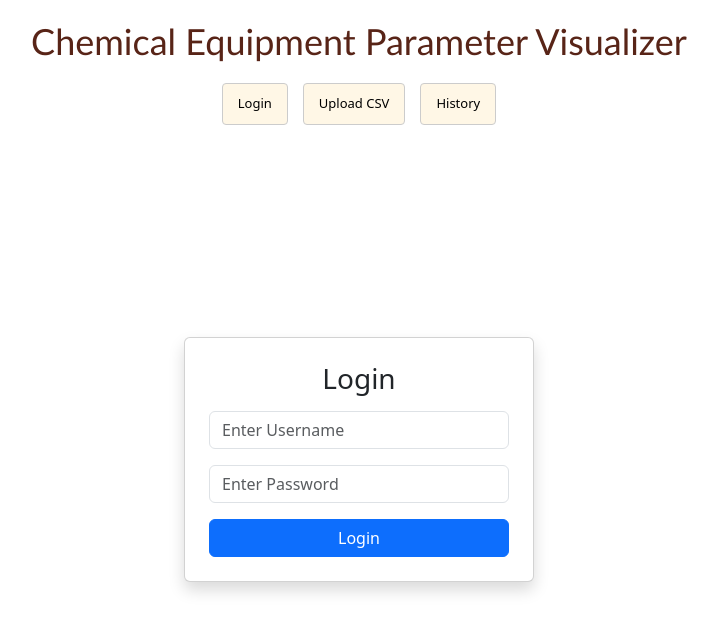
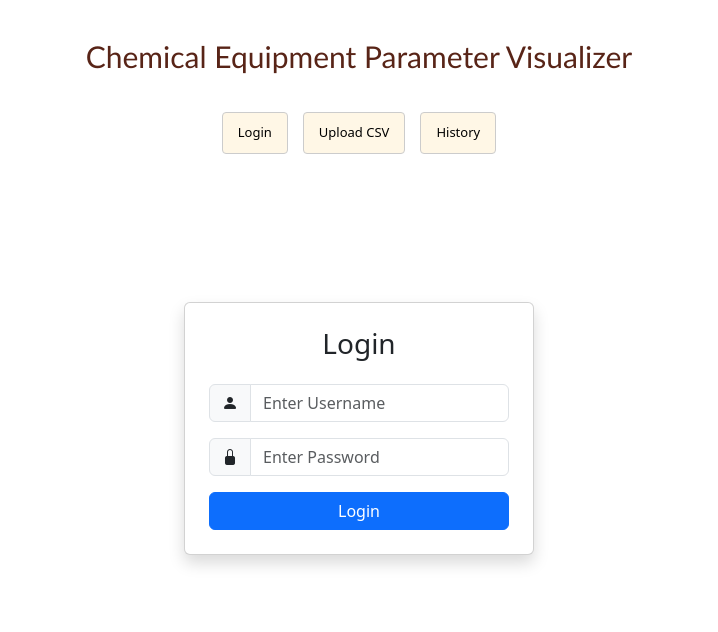
Before and after one commit to SanKrishnan/Chemical-Equipment-Parameter-Visualizer, a React (Create React App) app in the folder frontend/: page / in a window 1280 px wide. Shown: the top 632 px of the page, without its empty margins (281-999 px from the left). Built offline with nearby package versions, Linux system fonts and the light colour scheme.

Commit message:
update code

```diff
--- a/frontend/package.json
+++ b/frontend/package.json
@@ -9,6 +9,7 @@
     "@testing-library/user-event": "^13.5.0",
     "axios": "^1.13.3",
     "bootstrap": "^5.3.8",
+    "bootstrap-icons": "^1.13.1",
     "chart.js": "^4.5.1",
     "react": "^19.2.4",
     "react-chartjs-2": "^5.3.1",
--- a/frontend/src/App.css
+++ b/frontend/src/App.css
@@ -1,13 +1,15 @@
 .App {
   text-align: center;
 }
-
+/* Login */
 .title {
   text-align: center;
+  padding: 18px;
   margin-top: 20px;
   margin-bottom: 15px;
-  font-size: 36px;
+  font-size: 30px;
   color: #582417;
+
   font-family: 'Trebuchet MS', Arial, sans-serif;
 }
 
@@ -67,22 +69,40 @@
     transform: rotate(360deg);
   }
 }
-
+/* CSVUploads file */
 .upload_title{
     text-align: center;
     margin-top: 15px;
     margin-bottom: 20px;
-    font-size: 34px;
+    font-size: 30px;
     color: #582417;
     font-family: 'Trebuchet MS', Arial, sans-serif;
 }
 
 .upload_option{
+    border-radius:2px;
+    justify-content:center;
     color: #582417;
     font-family: 'Trebuchet MS', Arial, sans-serif;
-    font-size: 25px;
+    font-size: 16px;
     margin-bottom: 15px;
     padding:10px;
+    gap:10px;
+}
+
+.summary{
+  font-family:'Times New Roman';
+  font-size:10px;
+}
+
+/* History */
+.upHistory{
+    text-align: center;
+    margin-top: 15px;
+    margin-bottom: 20px;
+    font-size: 30px;
+    color: #582417;
+    font-family: 'Trebuchet MS', Arial, sans-serif;
 }
 body {
   margin: 0;
--- a/frontend/src/components/CSVUploads.js
+++ b/frontend/src/components/CSVUploads.js
@@ -1,5 +1,6 @@
 import React, { useState } from "react";
 import axios from "axios";
+import "../App.css";
 
 function CSVUploads(csvfile) {
   const [file, setFile] = useState(null);
--- a/frontend/src/components/History.js
+++ b/frontend/src/components/History.js
@@ -36,7 +36,7 @@ function History() {
 
   return (
     <div>
-      <h2>Upload History (Last 5 CSV Files)</h2>
+      <h2 className="d-flex justify-content-center align-items-center #582417" style={{ minHeight: "55vh" }}>Upload History (Last 5 CSV Files)</h2>
 
       {error && <p style={{ color: "red" }}>{error}</p>}
 
--- a/frontend/src/components/Login.js
+++ b/frontend/src/components/Login.js
@@ -1,5 +1,6 @@
 import React, { useState } from "react";
 import axios from "axios";
+import "bootstrap-icons/font/bootstrap-icons.css";
 
 function Login({ onLoginSuccess }) {
   const [username, setUsername] = useState("");
@@ -22,15 +23,19 @@ function Login({ onLoginSuccess }) {
   };
 
   return (
-    <div className="d-flex justify-content-center align-items-center" style={{ minHeight: "80vh" }}>
+    <div className="d-flex justify-content-center align-items-center" style={{ minHeight: "65vh" }}>
       <div className="card shadow p-4" style={{ width: "350px" }}>
-        <h3 className="text-center mb-3">Login</h3>
+      <h3 className="text-center mb-4">Login</h3>
 
-        <input type="text" className="form-control mb-3" placeholder="Enter Username" value={username} onChange={(e) => setUsername(e.target.value)}/>
+      <div className="input-group mb-3">
+        <span className="input-group-text"><i className="bi bi-person-fill"></i></span>
+        <input type="text" className="form-control" placeholder="Enter Username" value={username} onChange={(e) => setUsername(e.target.value)}/>
+      </div>
 
-        <input type="password" className="form-control mb-3" placeholder="Enter Password" value={password} onChange={(e) => setPassword(e.target.value)}/>
-
-        <button className="btn btn-primary w-100" onClick={handleLogin}>
+      <div className="input-group mb-3"><span className="input-group-text"><i className="bi bi-lock-fill"></i></span>
+        <input type="password" className="form-control" placeholder="Enter Password" value={password} onChange={(e) => setPassword(e.target.value)}/>
+      </div>
+        <button className="btn btn-primary w-100 ##3185ff" data-toggle="button" onClick={handleLogin}>
           Login
         </button>
       </div>
--- a/frontend/src/index.js
+++ b/frontend/src/index.js
@@ -4,6 +4,8 @@ import './index.css';
 import App from './App';
 import reportWebVitals from './reportWebVitals';
 import "bootstrap/dist/css/bootstrap.min.css";
+import "bootstrap-icons/font/bootstrap-icons.css";
+
 
 const root = ReactDOM.createRoot(document.getElementById('root'));
 root.render(
```
Also changed, not shown: 1 other file (tests, documents, lock files or other folders).
